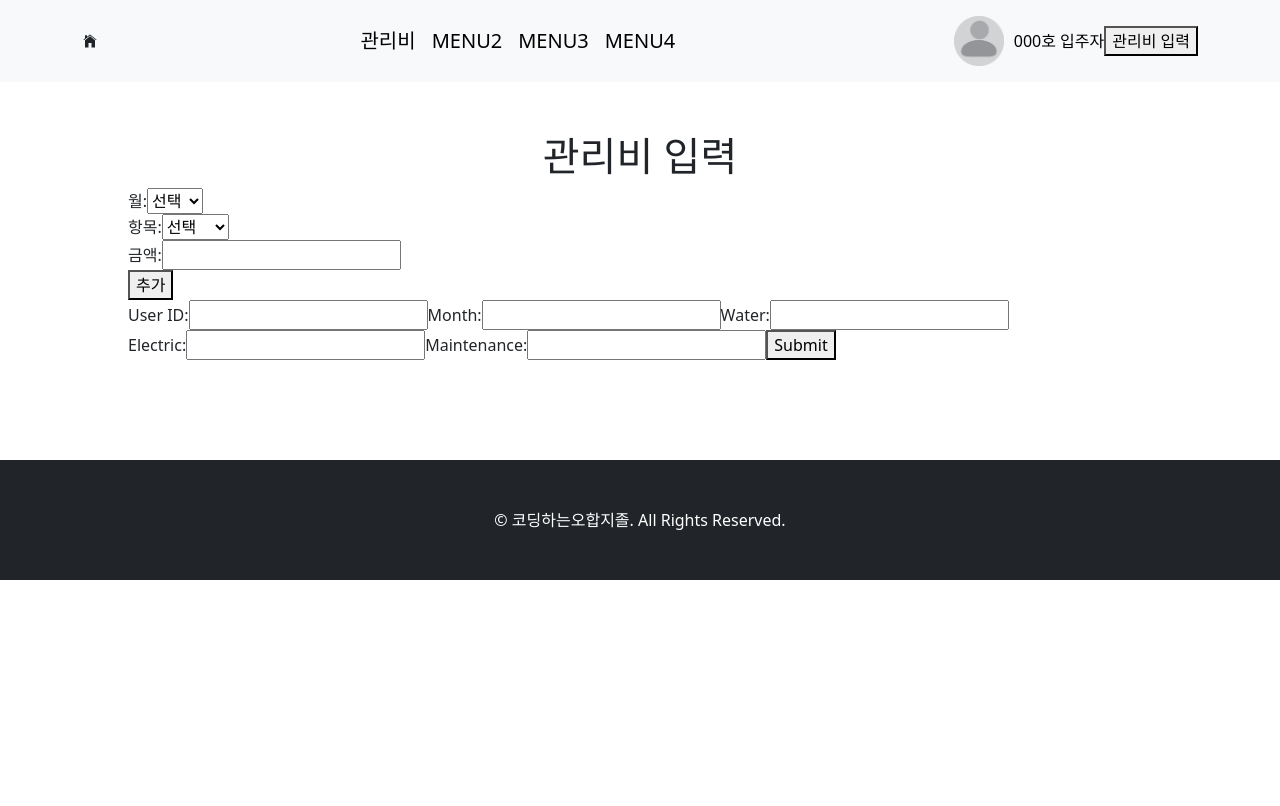
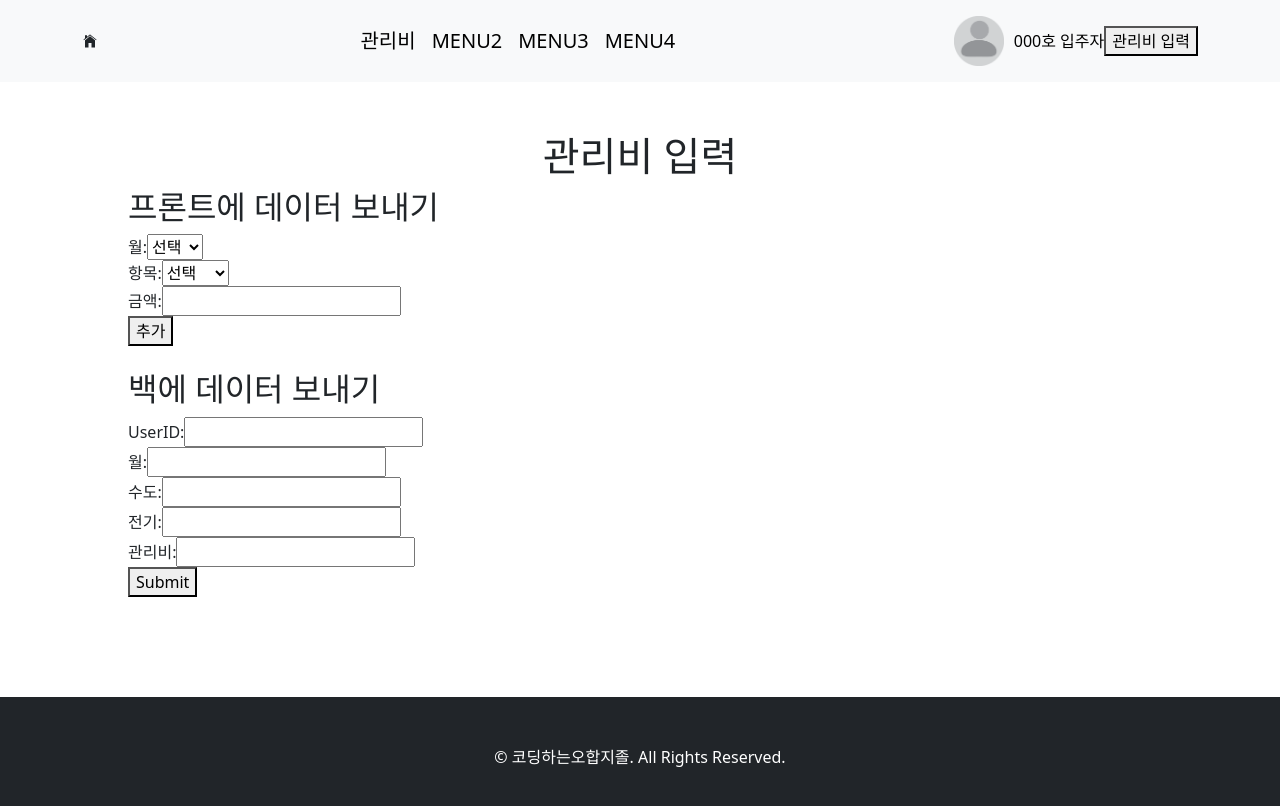
Before and after one commit to Mabinum/HomeConnect, a React (Create React App) app: page /feeinput in a window 1280 px wide. Shown: the top 806 px of the page. Built offline with nearby package versions, Linux system fonts and the light colour scheme.

Commit message:
프론트/백 데이터 보내기

```diff
--- a/src/api/feeAPI.js
+++ b/src/api/feeAPI.js
@@ -15,12 +15,13 @@
 // };
 
 import axios from "axios";
-import { useSelector } from "react-redux";
 
 export const addData = async (feeData) => {
   try {
+    console.log(feeData);
     // const response = await axios.post('http://localhost:8080/fee/register', { "userId":"aaa", "month": 12, "water":20000, "electric":10000, "maintenance":10000});
     const response = await axios.post('http://localhost:8080/fee/register', feeData );
+    console.log(feeData);
     if (response.status === 201) {
       return response.data;
     } else {
--- a/src/components/FeeInputForm.jsx
+++ b/src/components/FeeInputForm.jsx
@@ -9,11 +9,11 @@ function FeeInputForm() {
   const [type, setType] = useState('');
   const [amount, setAmount] = useState('');
   const [formData, setFormData] = useState({
-    "userId": "",
-    "month": "",
-    "water": "",
-    "electric": "",
-    "maintenance": ""
+    userId: "",
+    month: "",
+    water: "",
+    electric: "",
+    maintenance: ""
   });
   const dispatch = useDispatch();
 
@@ -41,16 +41,26 @@ function FeeInputForm() {
     try {
       const response = await addData(formData);
       console.log("Data successfully submitted:", response);
+      setFormData({
+          userId: "",
+          month: "",
+          water: "",
+          electric: "",
+          maintenance: ""
+        }
+      );
     } catch (error) {
       console.error("Error submitting data:", error);
     }
   };
+
   return (
     <>
     <form onSubmit={handleSubmit}>
+    <h2>프론트에 데이터 보내기</h2>
       <div>
         <label>월:</label>
-        <select value={month} onChange={(e) => setMonth(e.target.value)} onch>
+        <select value={month} onChange={(e) => setMonth(e.target.value)}>
           <option value="">선택</option>
           {Array.from({ length: 12 }, (_, i) => (
             <option key={i + 1} value={i + 1}>{`${i + 1}월`}</option>
@@ -77,28 +87,46 @@ function FeeInputForm() {
       <button type="submit">추가</button>
     </form>
 
-    <form>
+    <br/>
+
+    <form onSubmit={handleSubmit2}>
+      <h2>백에 데이터 보내기</h2>
+      <div>
         <label>
-        User ID:
+        UserID:
           <input type="text" name="userId" value={formData.userId} onChange={handleChange2} required />
         </label>
+      </div>
+
+      <div>
         <label>
-        Month:
+          월:
           <input type="number" name="month" value={formData.month} onChange={handleChange2} required />
         </label>
+      </div>
+
+      <div>
         <label>
-        Water:
+          수도:
           <input type="number" name="water" value={formData.water} onChange={handleChange2} required />
         </label>
+      </div>
+
+      <div>
         <label>
-        Electric:
+          전기:
           <input type="number" name="electric" value={formData.electric} onChange={handleChange2} required />
         </label>
+      </div>
+
+      <div>
         <label>
-        Maintenance:
+          관리비:
           <input type="number" name="maintenance" value={formData.maintenance} onChange={handleChange2} required />
         </label>
-      <button type="submit" onSubmit={handleSubmit2}>Submit</button>
+      </div>
+
+      <button type="submit">Submit</button>
     </form>
     </>
   );
```
Lines whose indentation alone changed are shown as unchanged.
